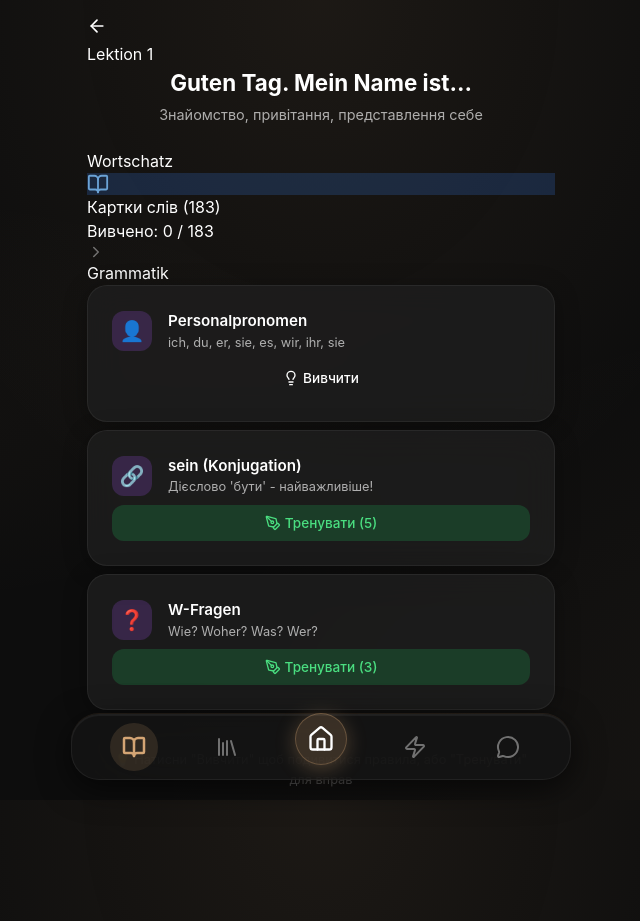
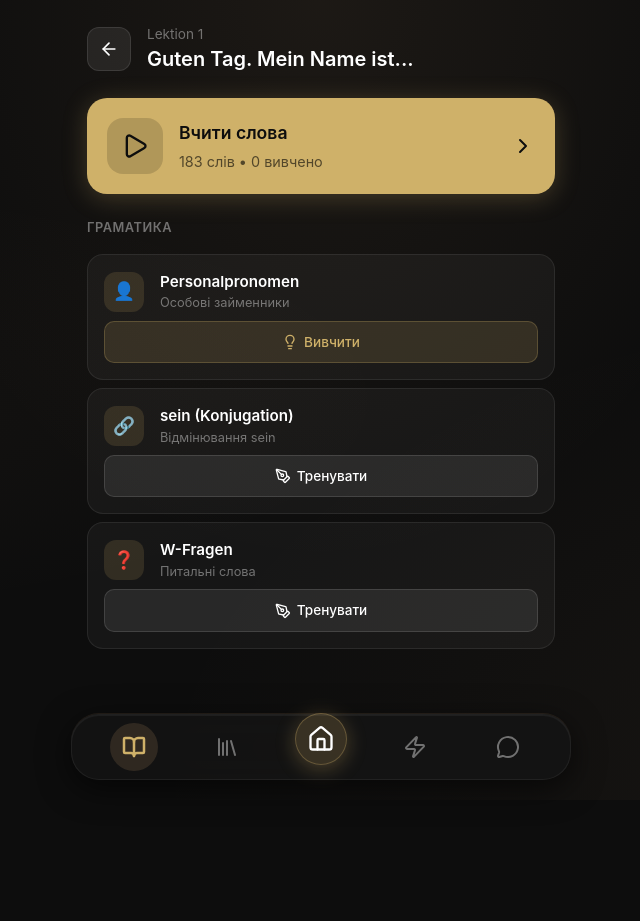
Before and after one commit to Artom-sites/deutsch-trainer-a1, a React (Vite) app: page / in a window 1280 px wide. Both pictures are taken after a click on the element 640 px from the left and 134 px from the top of the page. Shown: the whole page, without its empty margins (319-959 px from the left). After the commit the page ends 800 px from the top, so only its background shows below. Built offline with nearby package versions, Linux system fonts and the light colour scheme.

Commit message:
Feat: Improve navigation, cleaner LessonDetail UI, brighter gold #cfb169

```diff
--- a/src/components/BottomNav.jsx
+++ b/src/components/BottomNav.jsx
@@ -35,13 +35,13 @@ const BottomNav = () => {
                             className={`nav-item ${isActive ? 'active' : ''}`}
                             onClick={() => setTab(tab.id)}
                             style={tab.isCenter ? {
-                                background: isActive ? '#d4a574' : 'rgba(212, 165, 116, 0.2)',
+                                background: isActive ? '#cfb169' : 'rgba(207, 177, 105, 0.2)',
                                 borderRadius: '50%',
                                 width: 52,
                                 height: 52,
                                 marginTop: -16,
-                                boxShadow: '0 4px 20px rgba(212, 165, 116, 0.3)',
-                                border: '1px solid rgba(212, 165, 116, 0.3)'
+                                boxShadow: '0 4px 20px rgba(207, 177, 105, 0.3)',
+                                border: '1px solid rgba(207, 177, 105, 0.3)'
                             } : {}}
                         >
                             <div className="nav-icon-wrapper">
--- a/src/components/DictionaryTab.jsx
+++ b/src/components/DictionaryTab.jsx
@@ -128,7 +128,7 @@ const DictionaryTab = () => {
                     width: '100%',
                     padding: '16px',
                     marginBottom: 'var(--space-lg)',
-                    background: '#d4a574',
+                    background: '#cfb169',
                     border: 'none',
                     borderRadius: 16,
                     color: '#0d0d0d',
--- a/src/components/HomeTab.jsx
+++ b/src/components/HomeTab.jsx
@@ -27,28 +27,28 @@ const HomeTab = () => {
             icon: BookOpen,
             title: 'Lektionen',
             subtitle: '14 уроків A1',
-            color: '#d4a574'
+            color: '#cfb169'
         },
         {
             id: 'dictionary',
             icon: BookText,
             title: 'Wörterbuch',
             subtitle: 'Словник',
-            color: '#d4a574'
+            color: '#cfb169'
         },
         {
             id: 'verbs',
             icon: Languages,
             title: 'Verben',
             subtitle: 'Дієслова',
-            color: '#d4a574'
+            color: '#cfb169'
         },
         {
             id: 'exam',
             icon: GraduationCap,
             title: 'Prüfung',
             subtitle: 'Тести A1',
-            color: '#d4a574'
+            color: '#cfb169'
         }
     ];
 
@@ -62,7 +62,7 @@ const HomeTab = () => {
                 <h1 style={{
                     fontSize: '2rem',
                     fontWeight: 700,
-                    color: '#d4a574',
+                    color: '#cfb169',
                     marginBottom: 8
                 }}>
                     {getGreeting()}
@@ -159,7 +159,7 @@ const HomeTab = () => {
                             justifyContent: 'center',
                             marginBottom: 12
                         }}>
-                            <f.icon size={24} color="#d4a574" />
+                            <f.icon size={24} color="#cfb169" />
                         </div>
                         <div style={{
                             fontWeight: 700,
--- a/src/components/LessonDetail.jsx
+++ b/src/components/LessonDetail.jsx
@@ -1,9 +1,9 @@
 // src/components/LessonDetail.jsx
-// Деталі уроку: Wortschatz, окремі Grammatik теми, Übungen
+// Деталі уроку: Wortschatz, Grammatik, Übungen
 import React from 'react';
 import useStore from '../store/useStore';
 import { getLessonById, getWordsForLesson, getGrammarForLesson, getExercisesForTopic, getGrammarContent } from '../data/lexicon';
-import { ArrowLeft, BookOpen, Lightbulb, PenTool, ChevronRight, CheckCircle } from 'lucide-react';
+import { ArrowLeft, BookOpen, Lightbulb, PenTool, ChevronRight, Play } from 'lucide-react';
 
 const LessonDetail = () => {
     const activeLessonId = useStore(state => state.activeLessonId);
@@ -22,98 +22,184 @@ const LessonDetail = () => {
 
     return (
         <div className="screen">
-            {/* Header */}
-            <div className="back-header">
-                <button className="back-btn" onClick={goBack}>
+            {/* Back Header */}
+            <div style={{
+                display: 'flex',
+                alignItems: 'center',
+                gap: 'var(--space-md)',
+                marginBottom: 'var(--space-lg)',
+                paddingTop: 'var(--space-sm)'
+            }}>
+                <button
+                    onClick={goBack}
+                    style={{
+                        width: 44,
+                        height: 44,
+                        borderRadius: 12,
+                        background: 'rgba(255, 255, 255, 0.08)',
+                        border: '1px solid rgba(255, 255, 255, 0.1)',
+                        color: 'var(--text-primary)',
+                        display: 'flex',
+                        alignItems: 'center',
+                        justifyContent: 'center',
+                        cursor: 'pointer'
+                    }}
+                >
                     <ArrowLeft size={20} />
                 </button>
-                <div className="back-title">{lesson.number}</div>
-            </div>
-
-            {/* Lesson Title */}
-            <div style={{ marginBottom: 'var(--space-lg)', textAlign: 'center' }}>
-                <h1 style={{ fontSize: '1.4rem', fontWeight: 700, marginBottom: 4 }}>
-                    {lesson.title}
-                </h1>
-                <p style={{ color: 'var(--text-secondary)', fontSize: '0.9rem' }}>
-                    {lesson.description}
-                </p>
-            </div>
-
-            {/* ==========================================
-          WORTSCHATZ (Vocabulary)
-          ========================================== */}
-            <div className="lesson-section">
-                <div className="lesson-section-title">Wortschatz</div>
-
-                <div
-                    className="lesson-item"
-                    onClick={() => startLessonWords(activeLessonId)}
-                >
-                    <div className="lesson-item-icon" style={{ background: 'rgba(59, 130, 246, 0.2)' }}>
-                        <BookOpen size={22} color="var(--color-masculine)" />
+                <div>
+                    <div style={{ fontSize: '0.85rem', color: 'var(--text-muted)' }}>
+                        {lesson.number}
                     </div>
-                    <div className="lesson-item-content">
-                        <div className="lesson-item-title">Картки слів ({lessonWords.length})</div>
-                        <div className="lesson-item-subtitle">
-                            {progress.percent === 100 ? (
-                                <span style={{ color: 'var(--color-success)' }}>✓ Всі вивчено</span>
-                            ) : (
-                                `Вивчено: ${progress.learned} / ${progress.total}`
-                            )}
-                        </div>
-                    </div>
-                    <ChevronRight size={18} color="var(--text-muted)" />
+                    <h1 style={{ fontSize: '1.25rem', fontWeight: 600 }}>
+                        {lesson.title}
+                    </h1>
                 </div>
             </div>
 
             {/* ==========================================
-          GRAMMATIK (Individual Grammar Topics)
-          Кожну тему можна вивчити + тренувати окремо
-          ========================================== */}
-            <div className="lesson-section">
-                <div className="lesson-section-title">Grammatik</div>
+                СЛОВНИК - Головний CTA
+            ========================================== */}
+            <button
+                onClick={() => startLessonWords(activeLessonId)}
+                style={{
+                    width: '100%',
+                    padding: '20px',
+                    marginBottom: 'var(--space-lg)',
+                    background: '#cfb169',
+                    border: 'none',
+                    borderRadius: 20,
+                    cursor: 'pointer',
+                    display: 'flex',
+                    alignItems: 'center',
+                    gap: 'var(--space-md)',
+                    boxShadow: '0 4px 24px rgba(207, 177, 105, 0.25)'
+                }}
+            >
+                <div style={{
+                    width: 56,
+                    height: 56,
+                    borderRadius: 16,
+                    background: 'rgba(0, 0, 0, 0.15)',
+                    display: 'flex',
+                    alignItems: 'center',
+                    justifyContent: 'center'
+                }}>
+                    <Play size={28} color="#0d0d0d" />
+                </div>
+                <div style={{ textAlign: 'left', flex: 1 }}>
+                    <div style={{
+                        fontSize: '1.1rem',
+                        fontWeight: 600,
+                        color: '#0d0d0d',
+                        marginBottom: 4
+                    }}>
+                        Вчити слова
+                    </div>
+                    <div style={{ fontSize: '0.9rem', color: 'rgba(0,0,0,0.6)' }}>
+                        {lessonWords.length} слів • {progress.learned} вивчено
+                    </div>
+                </div>
+                <ChevronRight size={24} color="#0d0d0d" />
+            </button>
 
-                {grammarTopics.length > 0 ? (
-                    grammarTopics.map(topic => {
+            {/* ==========================================
+                ГРАМАТИКА
+            ========================================== */}
+            {grammarTopics.length > 0 && (
+                <div style={{ marginBottom: 'var(--space-lg)' }}>
+                    <div style={{
+                        fontSize: '0.8rem',
+                        fontWeight: 600,
+                        color: 'var(--text-muted)',
+                        textTransform: 'uppercase',
+                        letterSpacing: '0.5px',
+                        marginBottom: 'var(--space-md)'
+                    }}>
+                        Граматика
+                    </div>
+
+                    {grammarTopics.map(topic => {
                         const topicExercises = getExercisesForTopic(topic.id);
                         const hasContent = getGrammarContent(topic.id) !== null;
 
                         return (
-                            <div key={topic.id} className="card" style={{ marginBottom: 'var(--space-sm)' }}>
+                            <div
+                                key={topic.id}
+                                style={{
+                                    background: 'rgba(255, 255, 255, 0.04)',
+                                    border: '1px solid rgba(255, 255, 255, 0.08)',
+                                    borderRadius: 16,
+                                    padding: 'var(--space-md)',
+                                    marginBottom: 'var(--space-sm)'
+                                }}
+                            >
                                 {/* Topic Header */}
-                                <div style={{ display: 'flex', alignItems: 'center', gap: 'var(--space-md)', marginBottom: 'var(--space-sm)' }}>
+                                <div style={{
+                                    display: 'flex',
+                                    alignItems: 'center',
+                                    gap: 'var(--space-md)',
+                                    marginBottom: 'var(--space-sm)'
+                                }}>
                                     <div style={{
                                         width: 40,
                                         height: 40,
-                                        borderRadius: 'var(--radius-sm)',
-                                        background: 'rgba(168, 85, 247, 0.2)',
+                                        borderRadius: 12,
+                                        background: 'rgba(207, 177, 105, 0.15)',
                                         display: 'flex',
                                         alignItems: 'center',
                                         justifyContent: 'center',
-                                        flexShrink: 0,
-                                        fontSize: '1.25rem'
+                                        fontSize: '1.1rem'
                                     }}>
                                         {topic.icon}
                                     </div>
                                     <div style={{ flex: 1 }}>
-                                        <div style={{ fontWeight: 600, fontSize: '0.95rem' }}>{topic.name}</div>
-                                        <div style={{ fontSize: '0.8rem', color: 'var(--text-secondary)' }}>{topic.description}</div>
+                                        <div style={{ fontWeight: 600, fontSize: '0.95rem' }}>
+                                            {topic.name}
+                                        </div>
+                                        {topic.shortDescription && (
+                                            <div style={{ fontSize: '0.8rem', color: 'var(--text-muted)' }}>
+                                                {topic.shortDescription}
+                                            </div>
+                                        )}
                                     </div>
                                 </div>
 
                                 {/* Action Buttons */}
-                                <div style={{ display: 'flex', gap: 'var(--space-sm)' }}>
-                                    {/* Learn Button */}
+                                <div style={{ display: 'flex', gap: 8 }}>
                                     {hasContent && (
                                         <button
                                             onClick={() => openGrammarTopic(topic.id)}
                                             style={{
                                                 flex: 1,
-                                                padding: 'var(--space-sm)',
-                                                background: 'var(--bg-surface)',
-                                                border: 'none',
-                                                borderRadius: 'var(--radius-sm)',
+                                                padding: '10px 12px',
+                                                background: 'rgba(207, 177, 105, 0.15)',
+                                                border: '1px solid rgba(207, 177, 105, 0.25)',
+                                                borderRadius: 10,
+                                                color: '#cfb169',
+                                                fontSize: '0.85rem',
+                                                fontWeight: 500,
+                                                cursor: 'pointer',
+                                                display: 'flex',
+                                                alignItems: 'center',
+                                                justifyContent: 'center',
+                                                gap: 6
+                                            }}
+                                        >
+                                            <Lightbulb size={16} />
+                                            Вивчити
+                                        </button>
+                                    )}
+
+                                    {topicExercises.length > 0 && (
+                                        <button
+                                            onClick={() => startTopicExercises(topic.id)}
+                                            style={{
+                                                flex: 1,
+                                                padding: '10px 12px',
+                                                background: 'rgba(255, 255, 255, 0.08)',
+                                                border: '1px solid rgba(255, 255, 255, 0.12)',
+                                                borderRadius: 10,
                                                 color: 'var(--text-primary)',
                                                 fontSize: '0.85rem',
                                                 fontWeight: 500,
@@ -121,79 +207,19 @@ const LessonDetail = () => {
                                                 display: 'flex',
                                                 alignItems: 'center',
                                                 justifyContent: 'center',
-                                                gap: 'var(--space-xs)'
-                                            }}
-                                        >
-                                            <Lightbulb size={16} />
-                                            Вивчити
-                                        </button>
-                                    )}
-
-                                    {/* Practice Button */}
-                                    {topicExercises.length > 0 && (
-                                        <button
-                                            onClick={() => startTopicExercises(topic.id)}
-                                            style={{
-                                                flex: 1,
-                                                padding: 'var(--space-sm)',
-                                                background: 'rgba(34, 197, 94, 0.2)',
-                                                border: 'none',
-                                                borderRadius: 'var(--radius-sm)',
-                                                color: 'var(--color-success)',
-                                                fontSize: '0.85rem',
-                                                fontWeight: 500,
-                                                cursor: 'pointer',
-                                                display: 'flex',
-                                                alignItems: 'center',
-                                                justifyContent: 'center',
-                                                gap: 'var(--space-xs)'
+                                                gap: 6
                                             }}
                                         >
                                             <PenTool size={16} />
-                                            Тренувати ({topicExercises.length})
+                                            Тренувати
                                         </button>
                                     )}
                                 </div>
                             </div>
                         );
-                    })
-                ) : (
-                    // Show lesson grammar array if no detailed topics
-                    lesson.grammar && lesson.grammar.map((grammarName, index) => (
-                        <div key={index} className="card" style={{ marginBottom: 'var(--space-sm)', opacity: 0.7 }}>
-                            <div style={{ display: 'flex', alignItems: 'center', gap: 'var(--space-md)' }}>
-                                <div style={{
-                                    width: 36,
-                                    height: 36,
-                                    borderRadius: 'var(--radius-sm)',
-                                    background: 'rgba(168, 85, 247, 0.2)',
-                                    display: 'flex',
-                                    alignItems: 'center',
-                                    justifyContent: 'center',
-                                    flexShrink: 0
-                                }}>
-                                    <Lightbulb size={18} color="var(--color-accent)" />
-                                </div>
-                                <div style={{ fontWeight: 500, fontSize: '0.95rem' }}>{grammarName}</div>
-                            </div>
-                        </div>
-                    ))
-                )}
-            </div>
-
-            {/* Info card at bottom */}
-            <div style={{
-                marginTop: 'var(--space-lg)',
-                padding: 'var(--space-md)',
-                background: 'var(--bg-surface)',
-                borderRadius: 'var(--radius-md)',
-                textAlign: 'center',
-                opacity: 0.7
-            }}>
-                <div style={{ fontSize: '0.8rem', color: 'var(--text-muted)' }}>
-                    💡 Натисни "Вивчити" щоб подивитися правила, або "Тренувати" для вправ
+                    })}
                 </div>
-            </div>
+            )}
         </div>
     );
 };
--- a/src/index.css
+++ b/src/index.css
@@ -18,11 +18,11 @@
   --text-muted: rgba(255, 255, 255, 0.4);
   --text-inverse: #0d0d0d;
 
-  /* Gold accent palette */
-  --color-accent: #d4a574;
-  --color-accent-bright: #e8c39e;
-  --color-accent-dark: #b8956a;
-  --color-accent-glow: rgba(212, 165, 116, 0.3);
+  /* Gold accent palette - True Gold */
+  --color-accent: #cfb169;
+  --color-accent-bright: #e0c67a;
+  --color-accent-dark: #b89b52;
+  --color-accent-glow: rgba(207, 177, 105, 0.3);
 
   /* Gender colors (soft, muted) */
   --color-masculine: #6ba3d6;
```
